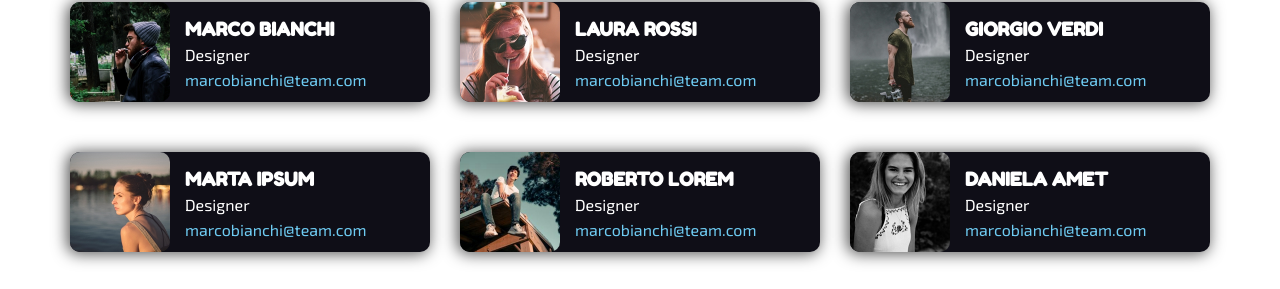
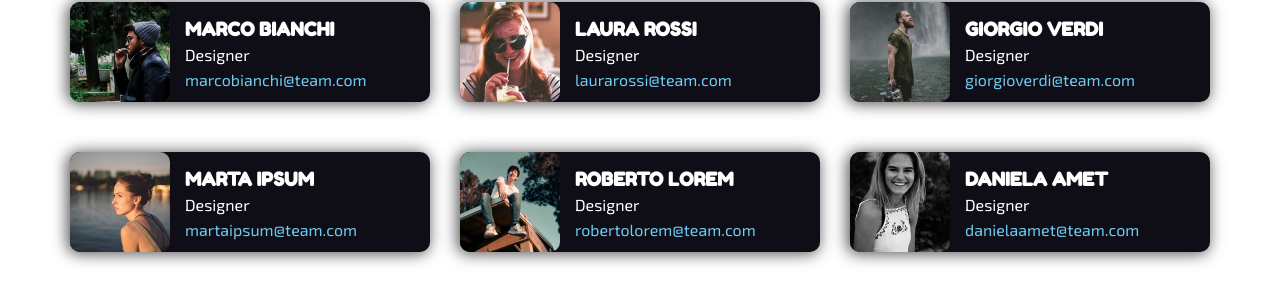
Before and after one commit to FilippoBonafini/html-css-float-cards, a plain HTML site: page index.html in a window 1280 px wide. Shown: the part 243-532 px from the top of the page. Drawn offline with Linux system fonts and the light colour scheme.

Commit message:
correzione errori

```diff
--- a/index.html
+++ b/index.html
@@ -94,7 +94,7 @@
 
                             <h3 class="text-important testo-box">LAURA ROSSI</h3>
                             <p class="text-normal testo-box">Designer</p>
-                            <a href="mailto:marcobianchi@team.com" class="text-normal mail-box">marcobianchi@team.com</a>
+                            <a href="mailto:marcobianchi@team.com" class="text-normal mail-box">laurarossi@team.com</a>
 
                         </div>
 
@@ -114,7 +114,7 @@
 
                             <h3 class="text-important testo-box">GIORGIO VERDI</h3>
                             <p class="text-normal testo-box">Designer</p>
-                            <a href="mailto:marcobianchi@team.com" class="text-normal mail-box">marcobianchi@team.com</a>
+                            <a href="mailto:marcobianchi@team.com" class="text-normal mail-box">giorgioverdi@team.com</a>
 
                         </div>
 
@@ -134,7 +134,7 @@
 
                             <h3 class="text-important testo-box">MARTA IPSUM</h3>
                             <p class="text-normal testo-box">Designer</p>
-                            <a href="mailto:marcobianchi@team.com" class="text-normal mail-box">marcobianchi@team.com</a>
+                            <a href="mailto:marcobianchi@team.com" class="text-normal mail-box">martaipsum@team.com</a>
 
                         </div>
 
@@ -154,7 +154,7 @@
 
                             <h3 class="text-important testo-box">ROBERTO LOREM</h3>
                             <p class="text-normal testo-box">Designer</p>
-                            <a href="mailto:marcobianchi@team.com" class="text-normal mail-box">marcobianchi@team.com</a>
+                            <a href="mailto:marcobianchi@team.com" class="text-normal mail-box">robertolorem@team.com</a>
 
                         </div>
 
@@ -174,7 +174,7 @@
 
                             <h3 class="text-important testo-box">DANIELA AMET</h3>
                             <p class="text-normal testo-box">Designer</p>
-                            <a href="mailto:marcobianchi@team.com" class="text-normal mail-box">marcobianchi@team.com</a>
+                            <a href="mailto:danielaamet@team.com" class="text-normal mail-box">danielaamet@team.com</a>
 
                         </div>
 
```
